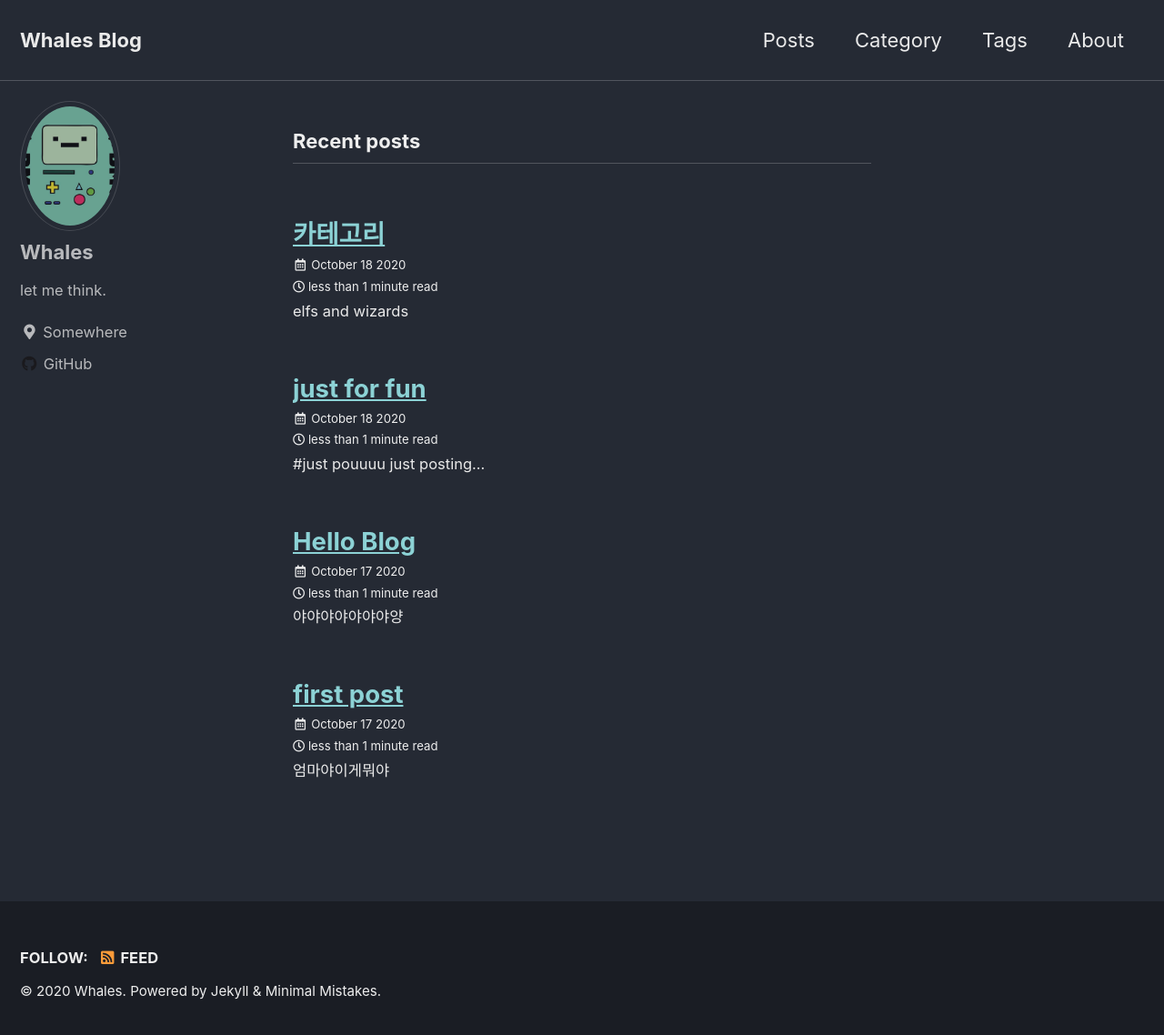
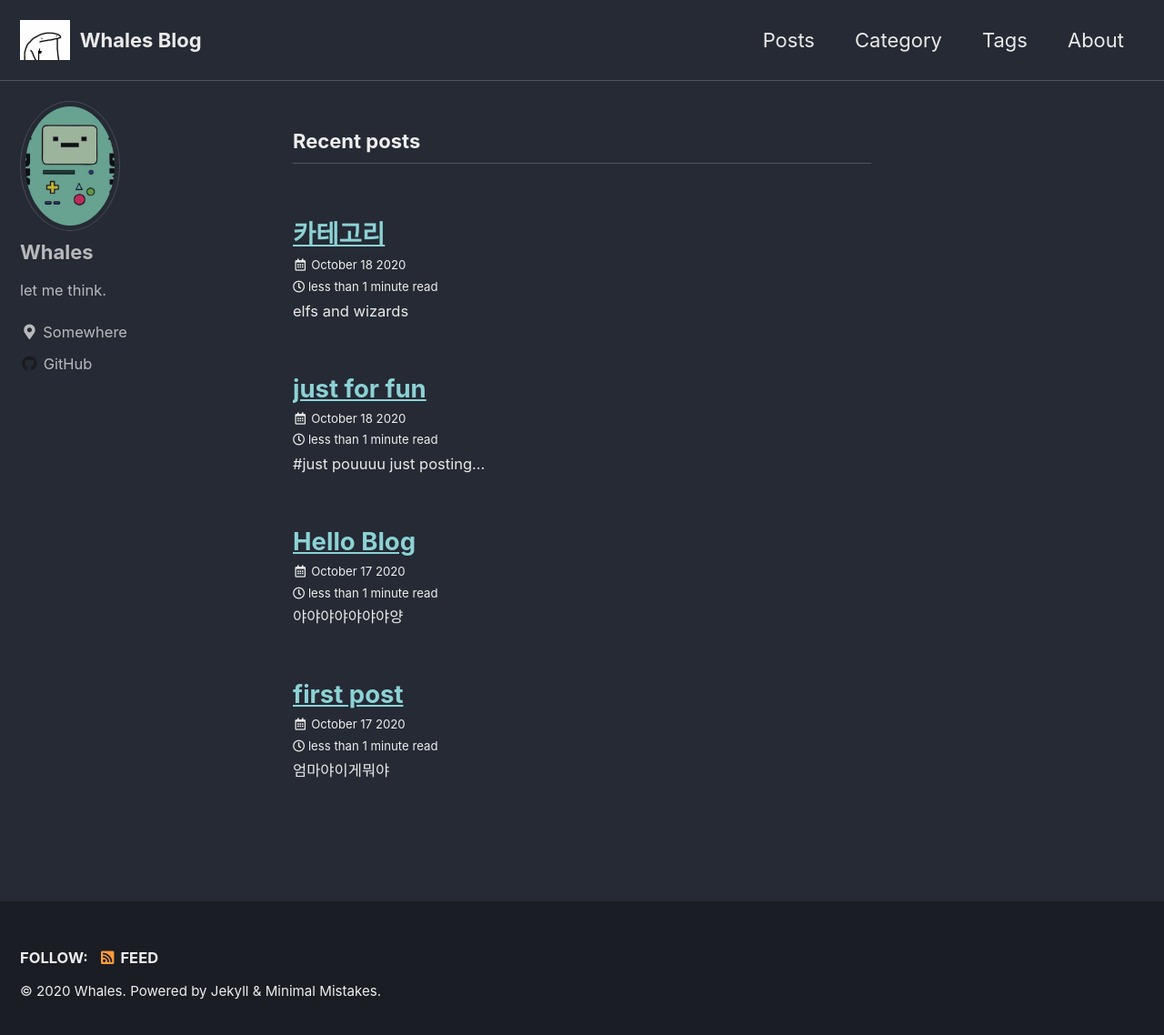
Before and after one commit to wwhales11/Whales_Blog, a Jekyll site: the page built from index.html, in a window 1280 px wide and 1145 px high. Shown: the top 1138 px of the window at 91% size. Built offline with Jekyll 4.4.1, drawn with Linux system fonts in a browser that asks for light colours; cached includes are drawn as plain includes; the list of posts is cut into pages by our own code.

Commit message:
Update _config.yml

```diff
--- a/_config.yml
+++ b/_config.yml
@@ -25,7 +25,7 @@ url                      : "https://github.com/wwhales11/wwhales11.github.io" #
 baseurl                  : "" # the subpath of your site, e.g.
 repository               : # GitHub username/repo-name e.g. "mmistakes/minimal-mistakes"
 teaser                   : # path of fallback teaser image, e.g. "/assets/images/500x300.png"
-logo                     : # path of logo image to display in the masthead, e.g. "/assets/images/88x88.png"
+logo                     : "/assets/images/yup.jpg" # path of logo image to display in the masthead, e.g. "/assets/images/88x88.png"
 masthead_title           : # overrides the website title displayed in the masthead, use " " for no title
 # breadcrumbs            : false # true, false (default)
 words_per_minute         : 200
```
